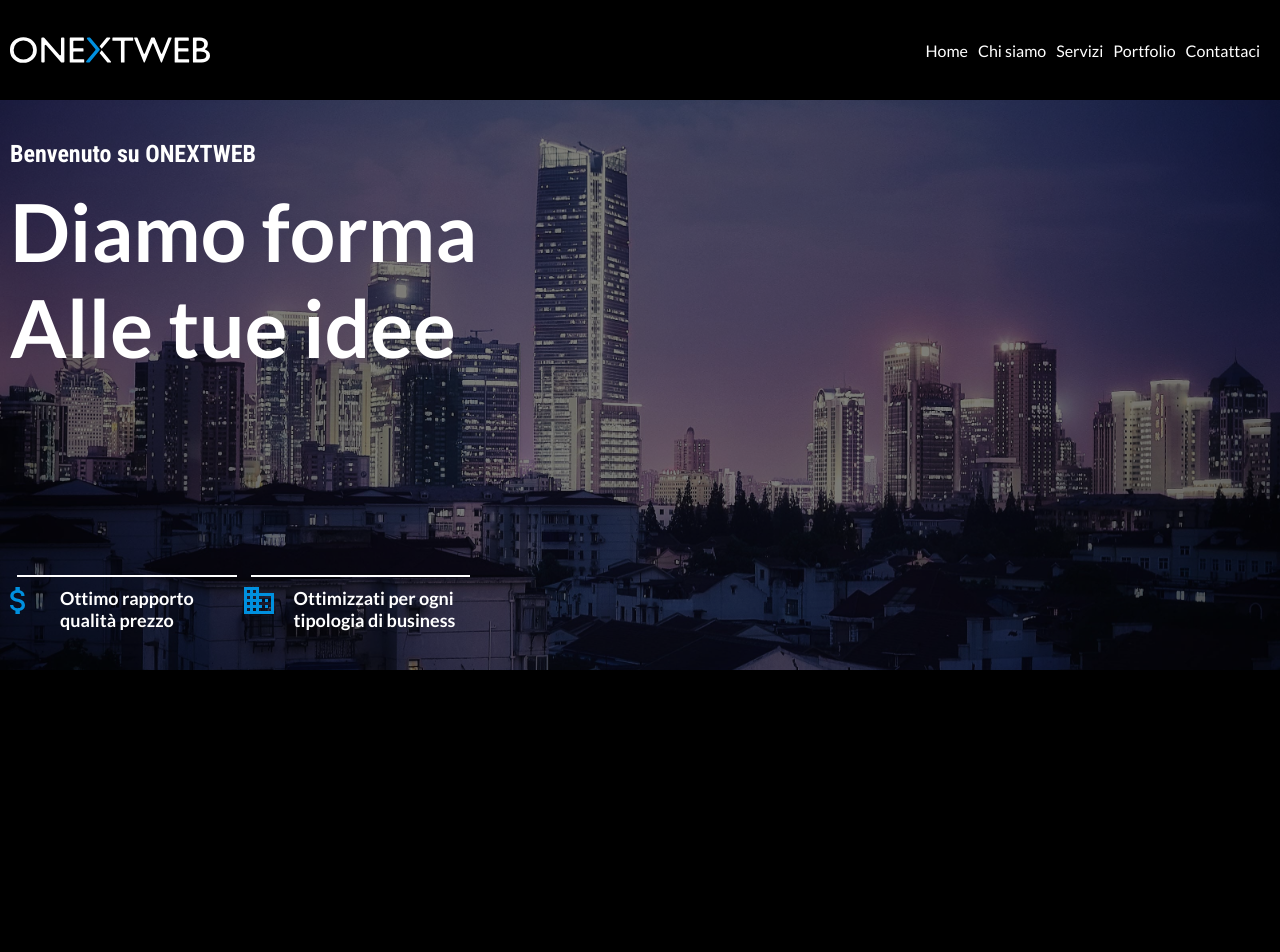
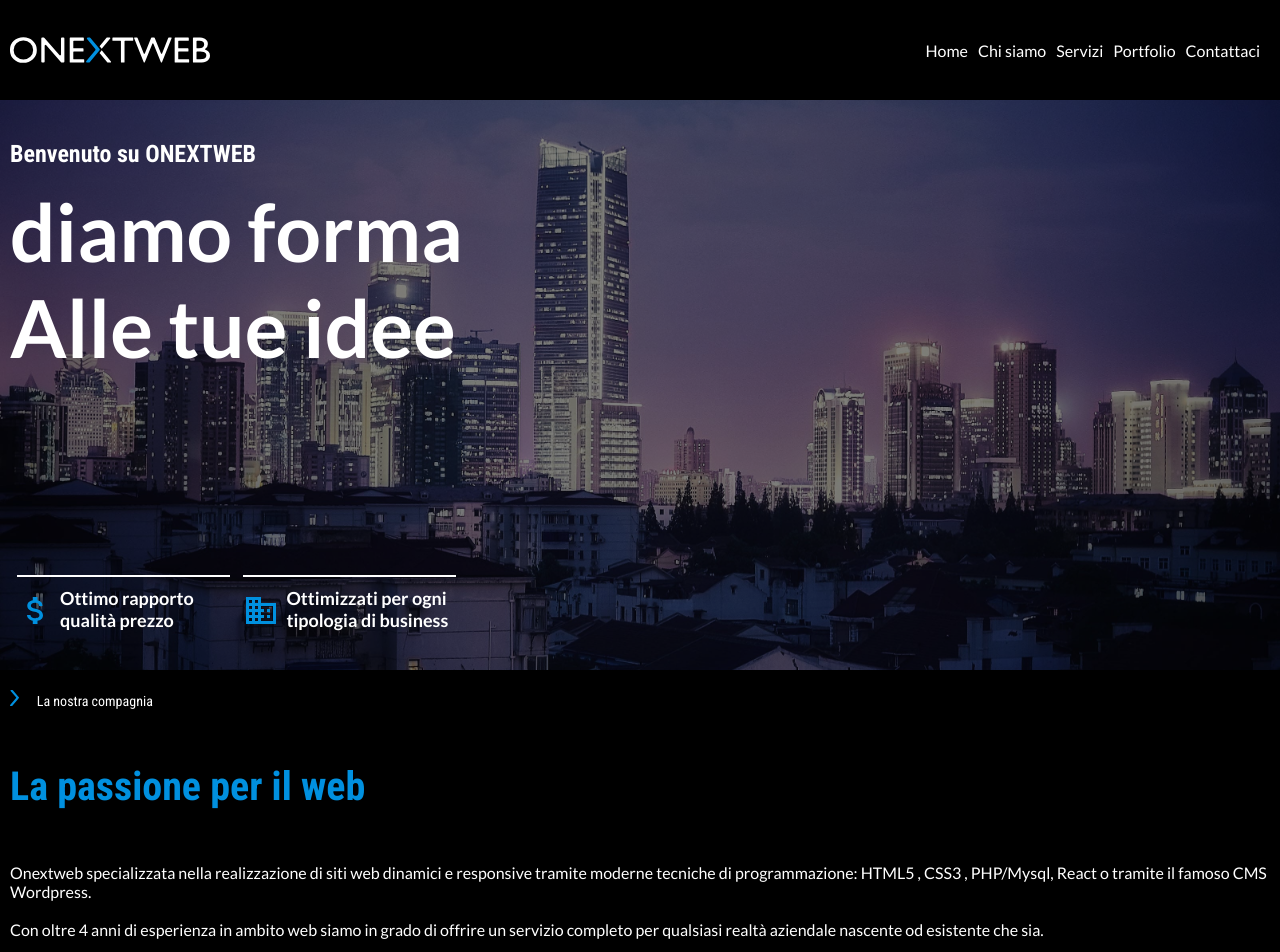
Before and after one commit to fabiopier/onextweb, an Angular app: page / in a window 1280 px wide. Shown: the top 952 px of the page. Built offline with nearby package versions, Linux system fonts and the light colour scheme; no server answers.

Commit message:
added services

```diff
--- a/src/app/pages/home/home.component.html
+++ b/src/app/pages/home/home.component.html
@@ -5,29 +5,34 @@
             <div class="header">
                 <div class="header__left">
                     <h4 class="xx-font-24 xx-text-white xx-m-0 xx-font-robotoc xx-m-top-40">Benvenuto su ONEXTWEB</h4>
-                    <h2 class="xx-font-80 xx-text-white xx-m-0 xx-font-lato xx-m-top-15">Diamo forma <br> Alle tue idee</h2>
+                    <h2 class="xx-font-80 xx-text-white xx-m-0 xx-font-lato xx-m-top-15">diamo forma <br> Alle tue idee
+                    </h2>
                     <div class="header__left__footer">
                         <div class="header__left__footer__left">
                             <div class="header__left__footer__contain__line">
-                                <div  class="header__left__footer__contain__line__contain"></div>
+                                <div class="header__left__footer__contain__line__contain"></div>
                             </div>
                             <div class="header__left__footer__contain__icon">
-                                <img src="/assets/home/Icon material-attach-money.svg" class="header__left__footer__contain__icon__contain" >
+                                <img src="/assets/home/Icon material-attach-money.svg"
+                                    class="header__left__footer__contain__icon__contain">
                             </div>
                             <div class="header__left__footer__contain__label">
-                                <h4 class="xx-font-18 xx-text-white xx-m-0 xx-font-lato">Ottimo rapporto <br/> qualità prezzo</h4>
+                                <h4 class="xx-font-18 xx-text-white xx-m-0 xx-font-lato">Ottimo rapporto <br /> qualità
+                                    prezzo</h4>
                             </div>
                         </div>
                         <div class="header__left__footer__right">
                             <div class="header__left__footer__contain__line">
-                                <div  class="header__left__footer__contain__line__contain"></div>
+                                <div class="header__left__footer__contain__line__contain"></div>
                             </div>
                             <div class="header__left__footer__contain__icon">
-                                <img src="/assets/home/Icon material-business.svg" class="header__left__footer__contain__icon__contain" >
+                                <img src="/assets/home/Icon material-business.svg"
+                                    class="header__left__footer__contain__icon__contain">
 
                             </div>
                             <div class="header__left__footer__contain__label">
-                                <h4 class="xx-font-18 xx-text-white xx-m-0 xx-font-lato">Ottimizzati per ogni <br/> tipologia di business</h4>
+                                <h4 class="xx-font-18 xx-text-white xx-m-0 xx-font-lato">Ottimizzati per ogni <br />
+                                    tipologia di business</h4>
                             </div>
                         </div>
                     </div>
@@ -40,4 +45,27 @@
     </div>
 </div>
 
-<div class="services xx-h-500 xx-bg-black"></div>
+<div class="services xx-h-500 xx-bg-black">
+    <div class="containerFull">
+        <div class="containerMaxWidth xx-p-top-20 xx-p-bottom-20">
+           <div class="services__header">
+              <div class="services__header__subtitle">
+                  <span>
+                <img src="/assets/home/arrow_right_blue.svg" class="xx-m-right-15"> <span class="xx-font-robotoc xx-font-14 xx-text-white"> La nostra compagnia</span>
+            </span>
+            </div>
+              <div class="services__header__title">
+                  <h4 class="xx-font-robotoc xx-font-40 xx-text-primary">La passione per il web</h4>
+              </div>
+              <div class="services__header__description">
+                  <p class="xx-font-lato xx-font-16 xx-text-white">Onextweb specializzata nella realizzazione di siti web dinamici e responsive tramite moderne tecniche di programmazione: HTML5 , CSS3 , PHP/Mysql, React o tramite il famoso CMS Wordpress. <br/><br/>  Con oltre 4 anni di esperienza in ambito web siamo in grado di offrire un servizio completo per qualsiasi realtà aziendale nascente od esistente che sia.</p>
+              </div>
+              <div class="services__header__vision">
+
+              </div>
+           </div>
+           <div class="services__our"></div>
+
+        </div>
+    </div>
+</div>
--- a/src/app/pages/home/home.component.scss
+++ b/src/app/pages/home/home.component.scss
@@ -34,8 +34,11 @@
           .header__left__footer__contain__icon{
             float: left;
             width: 50px;
+            display: flex;
+            align-items: center;
+            justify-content: center;
             .header__left__footer__contain__icon__contain{
-
+                  margin-top: 10px;
             }
 
           }
```
Also changed, not shown: src/assets/home/arrow_right_blue.svg (renamed from src/assets/home/Tracciato 1794.svg), 3 other files (tests, documents, lock files or other folders).
